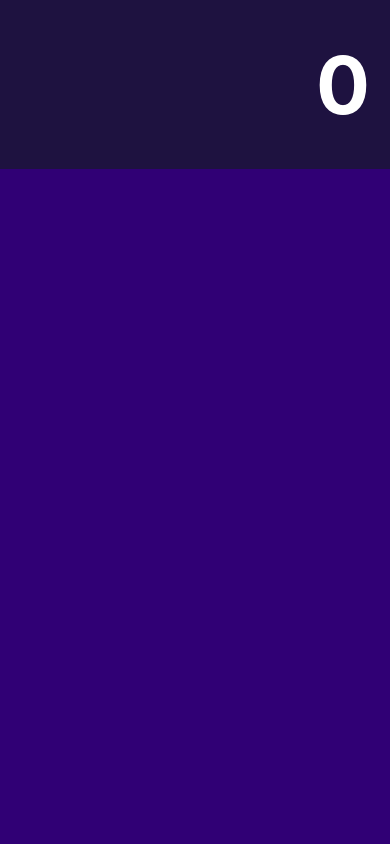
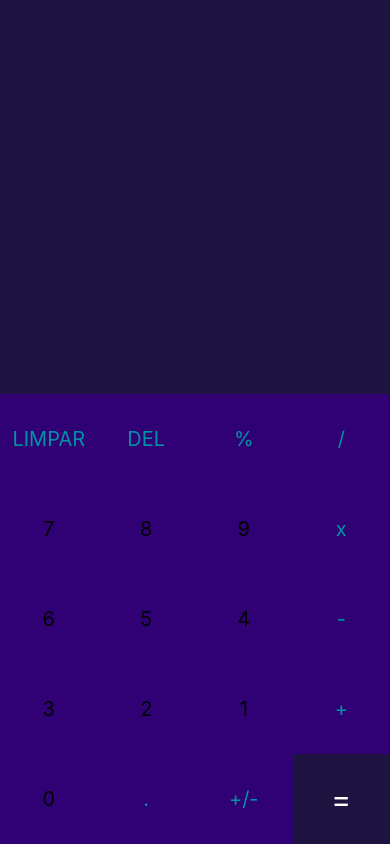
Before and after one commit to claudiney-cs/atv02-melhorias-calculadora, a React Native app: screen / in a window 390 px wide. Built offline with nearby package versions, Linux system fonts and the light colour scheme.

Commit message:
Layout teclado

```diff
--- a/App.js
+++ b/App.js
@@ -61,12 +61,48 @@ export default function App() {
 
   return (
     <View style={styles.container}>
+
+      {/* Area onde o resultado é exibido */}
       <View style={styles.resultContainer}>
-        <Text style={styles.resultText}>0</Text>
-      </View>
+        <Text style={styles.historyText}>{lastNumber}</Text>
+        <Text style={styles.resultText}>{currentNumber}</Text>
+        <View>
 
-      <View style={styles.inputContainer}>
+          {/* Area onde os botões são exibidos*/}
+          <View style={styles.buttons}>
 
+            {buttons.map((button) =>
+              button === '=' ? // Mapeamento do botão =
+                <TouchableOpacity onPress={() =>
+                  handleInput(button)}
+                  key={button}
+                  style={[styles.button, {
+                    backgroundColor: '#1E1240'
+                  }]}>
+                  <Text style={[styles.textButton, {
+                    color: "white",
+                    fontSize: 30
+                  }]}>
+                    {button}
+                  </Text>
+                </TouchableOpacity>
+
+                : // Mapeamento dos outros botões
+
+                <TouchableOpacity onPress={() =>
+                  handleInput(button)}
+                  key={button}
+                  style={styles.button}>
+                  <Text style={[styles.textButton, {
+                    color: typeof (button) === 'number' ?
+                      'black' : '#0093a6'
+                  }]}>
+                    {button}
+                  </Text>
+                </TouchableOpacity>
+            )}
+          </View>
+        </View>
       </View>
     </View>
   );
@@ -80,42 +116,46 @@ const styles = StyleSheet.create({
 
   resultContainer: {
     flex: 2,
-    justifyContent: 'center',
-    backgroundColor: "#1E1240"
-  },
-
-  inputContainer: {
-    flex: 8,
-    backgroundColor: '#300075',
+    justifyContent: "center",
+    backgroundColor: "#1E1240",
   },
 
   resultText: {
+    flex: 8,
+    backgroundColor: '#1E1240',
     color: 'white',
     fontSize: 80,
     fontWeight: 'bold',
-    padding: 20,
+    padding: 50,
     textAlign: 'right',
+  },
+
+
+  historyText: {
+    color: "#fff7c7",
+    fontSize: 20,
+    marginRight: 20,
+    marginTop: 20,
+    padding: 5,
+    alignSelf: 'flex-end',
+  },
+
+  buttons: {
+    flexDirection: 'row',
+    flexWrap: 'wrap',
+  },
+
+  button: {
+    backgroundColor: '#300075',
+    alignItems: 'center',
+    justifyContent: 'center',
+    minWidth: 90,
+    minHeight: 90,
+    flex: 2,
+  },
+
+  textButton: {
+    color: "#fff",
+    fontSize: 20,
   }
-  //historyText: {
-  //  color: "#fff7c7c7c",
-  // fontSize: 20,
-  // marginRight: 10,
-  // alignSelf: 'flex-end',
-  //},
-  //buttons: {
-  //flexDirection: 'row',
-  //flexWrap: 'wrap',
-  //},
-  //button: {
-  // backgroundColor: '#300075',
-  // alignItems: 'center',
-  // justifyContent: 'center',
-  // minWidth: 90,
-  // minHeight: 90,
-  // flex: 2,
-  //},
-  //textButton: {
-  //  color: "#fff",
-  // fontSize: 20,
-  // }
 });
```
